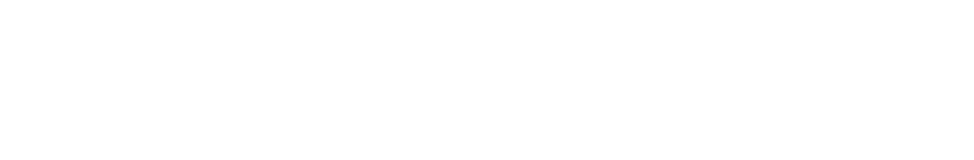
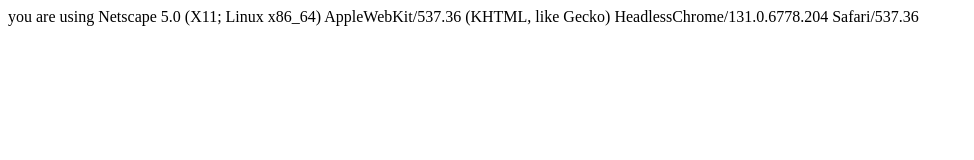
Before and after one commit to acciojob/browser-info-Bhavi595, a website: page main.html in a window 1280 px wide. Shown: the whole page, without its empty margins (0-974 px from the left). Drawn offline with Linux system fonts and the light colour scheme.

Commit message:
created a submission

```diff
--- a/main.html
+++ b/main.html
@@ -8,6 +8,7 @@
 
 <body>
 	<!-- the entire body must be written by student -->
+	<div id="browser-info">You are using </div>
     <script type="text/javascript" src="./script.js">
 </script>
 
--- a/script.js
+++ b/script.js
@@ -1 +1,10 @@
 //your JS code here. If required.
+ let x = document.getElementById("browser-info");
+let Browser = navigator.appName;
+let version = navigator.appVersion;
+x.innerText ="you are using" + " " + Browser + " "+ version;
+ // let x  = window.navigator.appName;
+ // x.broserversion = window.navigator.appVersion;
+
+ // function browser_info() {
+ //     console.log(x.browserstring + )
```
